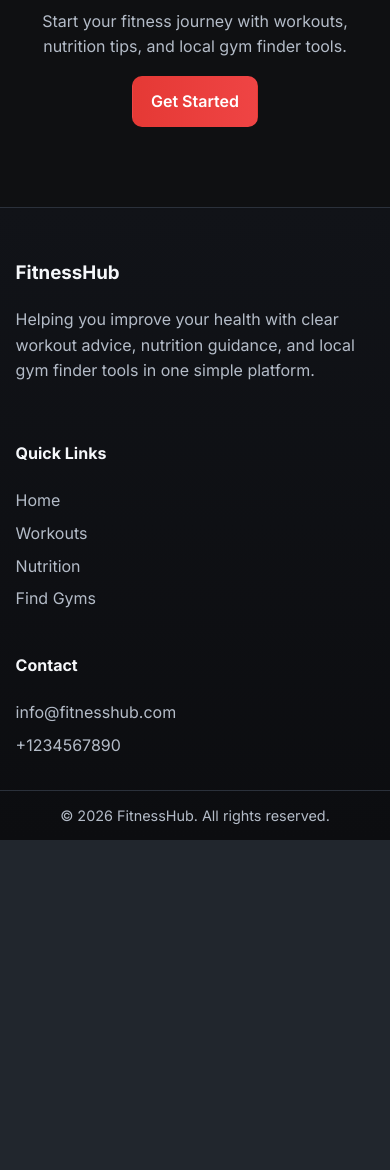
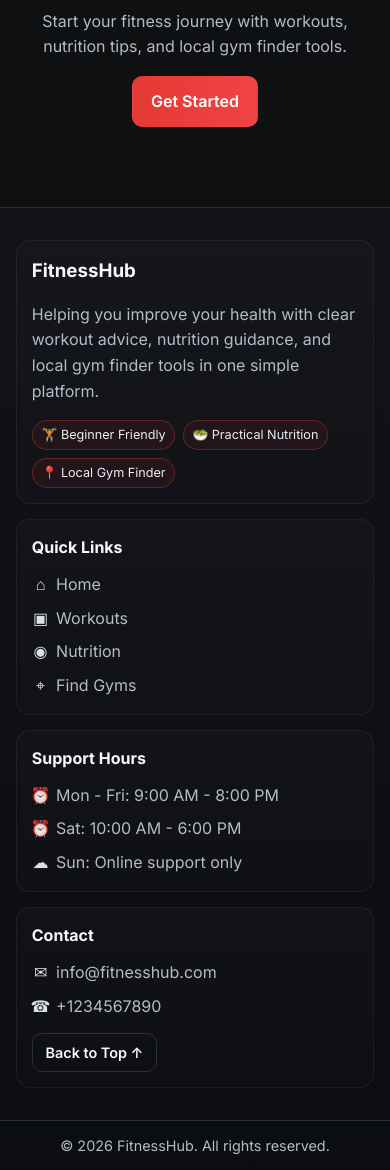
Before and after one commit to UsamaSafder/GYM, a Flask app: page / in a window 390 px wide. Shown: the part 4953-6123 px from the top of the page. Before the commit the page ends 5793 px from the top, so only its background shows below. Run offline with Flask 3, Linux system fonts and the light colour scheme.

Commit message:
Add workout video links and revamp footer UI
Include related YouTube video suggestions for workouts by adding `videos` arrays to sample_data.json and rendering them in the workout details panel (script.js). Add styles for video links and a new footer-card design, badges, icons, support hours, and a Back-to-Top button in style.css and base.html. Also adjust footer grid columns, gaps and responsive padding to accommodate the enhanced footer layout and improve visual hierarchy.

```diff
--- a/fitness-website/data/sample_data.json
+++ b/fitness-website/data/sample_data.json
@@ -47,6 +47,16 @@
         "Cool down stretching"
       ],
       "sets_reps": "3 rounds with controlled tempo and 45-60 sec rest",
+      "videos": [
+        {
+          "title": "Beginner Full Body Workout Tutorial",
+          "url": "https://www.youtube.com/results?search_query=beginner+full+body+workout+tutorial"
+        },
+        {
+          "title": "Correct Form for Basic Bodyweight Exercises",
+          "url": "https://www.youtube.com/results?search_query=beginner+bodyweight+exercise+form"
+        }
+      ],
       "guidance": [
         "Focus on form before increasing speed.",
         "Keep a training log to track weekly improvement.",
@@ -72,6 +82,16 @@
         "Plank: 3 x 30 sec"
       ],
       "sets_reps": "Perform as circuits with 30 sec rest between exercises",
+      "videos": [
+        {
+          "title": "HIIT Cardio for Fat Loss",
+          "url": "https://www.youtube.com/results?search_query=hiit+cardio+fat+loss+workout"
+        },
+        {
+          "title": "Calories Burning Home Cardio Session",
+          "url": "https://www.youtube.com/results?search_query=home+cardio+workout+for+weight+loss"
+        }
+      ],
       "guidance": [
         "Start every session with dynamic warm-up.",
         "Keep hydration during high-intensity rounds.",
@@ -97,6 +117,16 @@
         "Rows"
       ],
       "sets_reps": "3-5 sets per exercise, 5-12 reps based on experience",
+      "videos": [
+        {
+          "title": "Strength Training Fundamentals",
+          "url": "https://www.youtube.com/results?search_query=strength+training+fundamentals+for+beginners"
+        },
+        {
+          "title": "How to Perform Squat, Deadlift, Bench Correctly",
+          "url": "https://www.youtube.com/results?search_query=squat+deadlift+bench+form+guide"
+        }
+      ],
       "guidance": [
         "Prioritize compound lifts early in the workout.",
         "Use controlled eccentric movement for better muscle stimulus.",
@@ -122,6 +152,16 @@
         "Plank"
       ],
       "sets_reps": "3-4 rounds, 10-15 reps per movement",
+      "videos": [
+        {
+          "title": "No Equipment Home Workout",
+          "url": "https://www.youtube.com/results?search_query=no+equipment+home+workout+full+body"
+        },
+        {
+          "title": "Apartment Friendly Bodyweight Routine",
+          "url": "https://www.youtube.com/results?search_query=apartment+friendly+bodyweight+workout"
+        }
+      ],
       "guidance": [
         "Use slow form to increase difficulty without equipment.",
         "Train in a clear space with stable footing.",
@@ -148,6 +188,16 @@
         "Walking lunges"
       ],
       "sets_reps": "3-4 sets each, 8-12 reps",
+      "videos": [
+        {
+          "title": "Full Body Dumbbell Workout",
+          "url": "https://www.youtube.com/results?search_query=full+body+dumbbell+workout+routine"
+        },
+        {
+          "title": "Balanced Push Pull Legs in One Session",
+          "url": "https://www.youtube.com/results?search_query=full+body+push+pull+legs+workout"
+        }
+      ],
       "guidance": [
         "Alternate push and pull exercises for better balance.",
         "Finish with mobility stretching for hips and shoulders.",
@@ -174,6 +224,16 @@
         "Cable curls / triceps pressdown: 3 x 12"
       ],
       "sets_reps": "16-20 working sets per major muscle group each week",
+      "videos": [
+        {
+          "title": "Hypertrophy Training Plan for Muscle Gain",
+          "url": "https://www.youtube.com/results?search_query=hypertrophy+training+plan+for+muscle+gain"
+        },
+        {
+          "title": "Best Exercises for Building Muscle Mass",
+          "url": "https://www.youtube.com/results?search_query=best+exercises+for+muscle+mass+gain"
+        }
+      ],
       "guidance": [
         "Consume adequate protein and sleep 7-9 hours nightly.",
         "Train close to failure with clean form.",
@@ -200,6 +260,16 @@
         "Hip flexor stretch: 2 x 45 sec"
       ],
       "sets_reps": "Focus on control, breathing, and posture quality",
+      "videos": [
+        {
+          "title": "Mobility Routine for Beginners",
+          "url": "https://www.youtube.com/results?search_query=mobility+routine+for+beginners"
+        },
+        {
+          "title": "Core Stability and Posture Workout",
+          "url": "https://www.youtube.com/results?search_query=core+stability+posture+workout"
+        }
+      ],
       "guidance": [
         "Breathe slowly through each mobility movement.",
         "Stop before painful ranges and move progressively.",
--- a/fitness-website/static/css/style.css
+++ b/fitness-website/static/css/style.css
@@ -441,6 +441,27 @@ h2 {
     margin-bottom: 0.45rem;
 }
 
+.video-links {
+    margin-top: 0.55rem;
+    padding-left: 1.05rem;
+}
+
+.video-links li {
+    margin-bottom: 0.45rem;
+}
+
+.video-links a {
+    color: #e9effa;
+    text-decoration: none;
+    border-bottom: 1px dashed rgba(229, 57, 53, 0.35);
+    transition: color 0.2s ease, border-color 0.2s ease;
+}
+
+.video-links a:hover {
+    color: #ff918d;
+    border-color: rgba(229, 57, 53, 0.8);
+}
+
 .nutrition-detail-grid .card h3 {
     color: #f9fbff;
 }
@@ -646,9 +667,38 @@ h2 {
 
 .footer-grid {
     display: grid;
-    gap: 1.25rem;
-    grid-template-columns: 1.5fr 1fr 1fr;
+    gap: 0.95rem;
+    grid-template-columns: 1.45fr 1fr 1fr 1.1fr;
     padding: 2rem 0;
+}
+
+.footer-card {
+    border: 1px solid rgba(255, 255, 255, 0.06);
+    background: linear-gradient(180deg, rgba(255, 255, 255, 0.02), rgba(255, 255, 255, 0.01));
+    border-radius: 14px;
+    padding: 1rem;
+}
+
+.footer-card h4,
+.footer-card h3 {
+    margin-top: 0;
+    margin-bottom: 0.7rem;
+}
+
+.footer-badges {
+    display: flex;
+    flex-wrap: wrap;
+    gap: 0.45rem;
+    margin-top: 0.8rem;
+}
+
+.footer-badges span {
+    border: 1px solid rgba(229, 57, 53, 0.35);
+    background: rgba(229, 57, 53, 0.08);
+    color: #e9eef8;
+    padding: 0.25rem 0.55rem;
+    border-radius: 999px;
+    font-size: 0.79rem;
 }
 
 .footer-links {
@@ -656,16 +706,41 @@ h2 {
     margin: 0;
     padding: 0;
     display: grid;
-    gap: 0.45rem;
+    gap: 0.5rem;
 }
 
 .footer-links a {
     color: var(--muted);
+    display: inline-flex;
+    align-items: center;
+    gap: 0.42rem;
+}
+
+.footer-icon {
+    width: 1.1rem;
+    display: inline-flex;
+    align-items: center;
+    justify-content: center;
+    color: #f2f6ff;
+    opacity: 0.9;
+}
+
+.footer-hours li {
+    color: var(--muted);
+    display: inline-flex;
+    align-items: center;
+    gap: 0.42rem;
 }
 
 .footer-links a:hover,
 .footer-links a:focus-visible {
     color: var(--accent);
+}
+
+.footer-top-link {
+    margin-top: 0.85rem;
+    padding: 0.45rem 0.8rem;
+    font-size: 0.9rem;
 }
 
 .copyright {
@@ -779,6 +854,10 @@ h2 {
         grid-template-columns: 1fr;
     }
 
+    .footer-card {
+        padding: 0.95rem;
+    }
+
     .section {
         padding: 2.5rem 0;
     }
--- a/fitness-website/static/js/script.js
+++ b/fitness-website/static/js/script.js
@@ -45,6 +45,21 @@ if (workoutDataEl && workoutDetailsEl) {
             <ul class="guidance-list">
                 ${(workout.guidance || []).map((point) => `<li>${point}</li>`).join('')}
             </ul>
+            ${
+                workout.videos && workout.videos.length
+                    ? `
+                        <h4>Related YouTube Videos</h4>
+                        <ul class="video-links">
+                            ${workout.videos
+                                .map(
+                                    (video) =>
+                                        `<li><a href="${video.url}" target="_blank" rel="noopener noreferrer">▶ ${video.title}</a></li>`
+                                )
+                                .join('')}
+                        </ul>
+                    `
+                    : ''
+            }
         `;
     };
 
--- a/fitness-website/templates/base.html
+++ b/fitness-website/templates/base.html
@@ -45,25 +45,39 @@
 
     <footer class="site-footer">
         <div class="container footer-grid">
-            <div>
+            <div class="footer-card reveal">
                 <h3>FitnessHub</h3>
                 <p class="muted">Helping you improve your health with clear workout advice, nutrition guidance, and local gym finder tools in one simple platform.</p>
+                <div class="footer-badges">
+                    <span>🏋 Beginner Friendly</span>
+                    <span>🥗 Practical Nutrition</span>
+                    <span>📍 Local Gym Finder</span>
+                </div>
             </div>
-            <div>
+            <div class="footer-card reveal">
                 <h4>Quick Links</h4>
                 <ul class="footer-links">
-                    <li><a href="{{ url_for('home') }}">Home</a></li>
-                    <li><a href="{{ url_for('workouts') }}">Workouts</a></li>
-                    <li><a href="{{ url_for('nutrition') }}">Nutrition</a></li>
-                    <li><a href="{{ url_for('gyms') }}">Find Gyms</a></li>
+                    <li><a href="{{ url_for('home') }}"><span class="footer-icon">⌂</span>Home</a></li>
+                    <li><a href="{{ url_for('workouts') }}"><span class="footer-icon">▣</span>Workouts</a></li>
+                    <li><a href="{{ url_for('nutrition') }}"><span class="footer-icon">◉</span>Nutrition</a></li>
+                    <li><a href="{{ url_for('gyms') }}"><span class="footer-icon">⌖</span>Find Gyms</a></li>
                 </ul>
             </div>
-            <div>
+            <div class="footer-card reveal">
+                <h4>Support Hours</h4>
+                <ul class="footer-links footer-hours">
+                    <li><span class="footer-icon">⏰</span>Mon - Fri: 9:00 AM - 8:00 PM</li>
+                    <li><span class="footer-icon">⏰</span>Sat: 10:00 AM - 6:00 PM</li>
+                    <li><span class="footer-icon">☁</span>Sun: Online support only</li>
+                </ul>
+            </div>
+            <div class="footer-card reveal">
                 <h4>Contact</h4>
                 <ul class="footer-links">
-                    <li><a href="mailto:info@fitnesshub.com">info@fitnesshub.com</a></li>
-                    <li><a href="tel:+1234567890">+1234567890</a></li>
+                    <li><a href="mailto:info@fitnesshub.com"><span class="footer-icon">✉</span>info@fitnesshub.com</a></li>
+                    <li><a href="tel:+1234567890"><span class="footer-icon">☎</span>+1234567890</a></li>
                 </ul>
+                <a class="btn btn-outline footer-top-link" href="#">Back to Top ↑</a>
             </div>
         </div>
         <div class="copyright">© {{ current_year }} FitnessHub. All rights reserved.</div>
```
